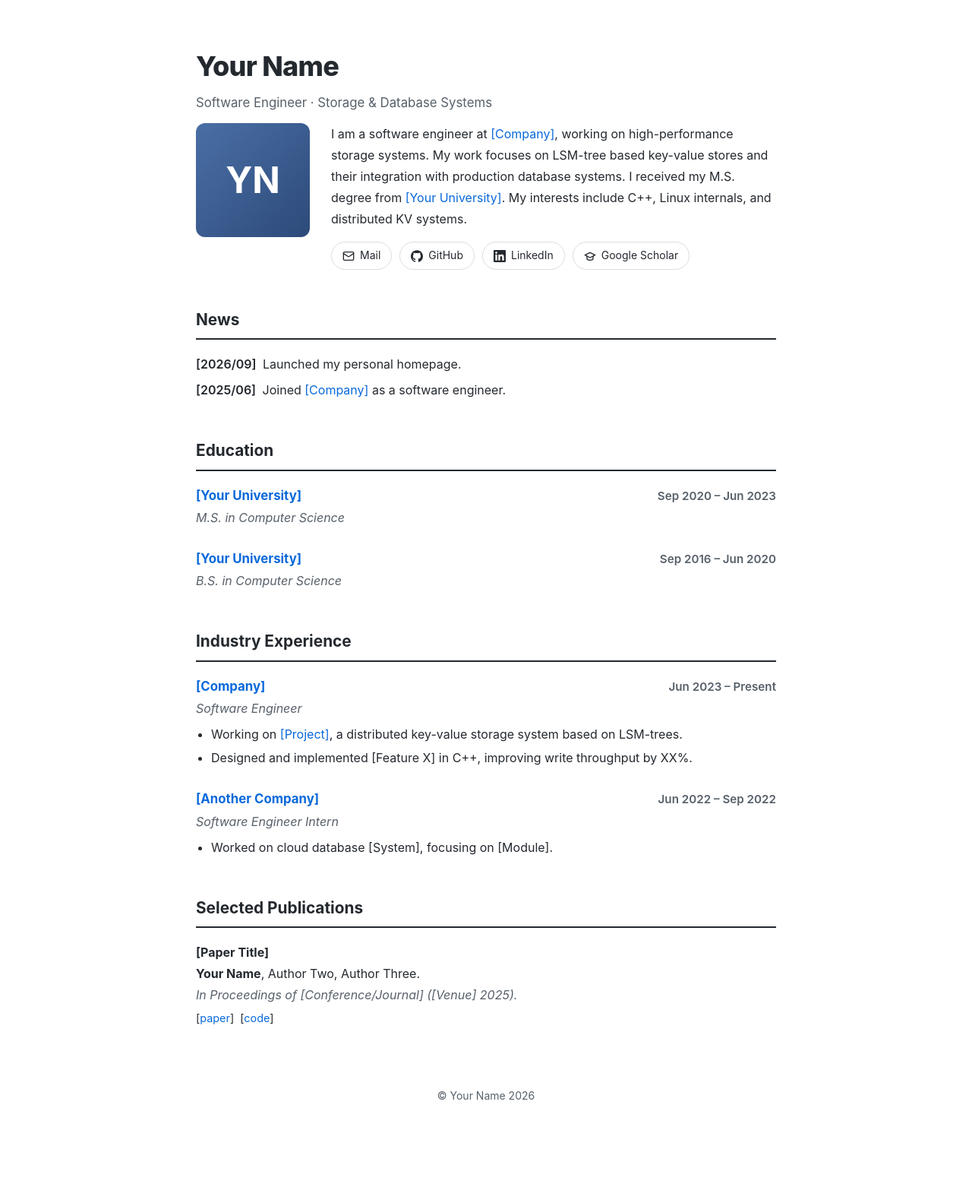
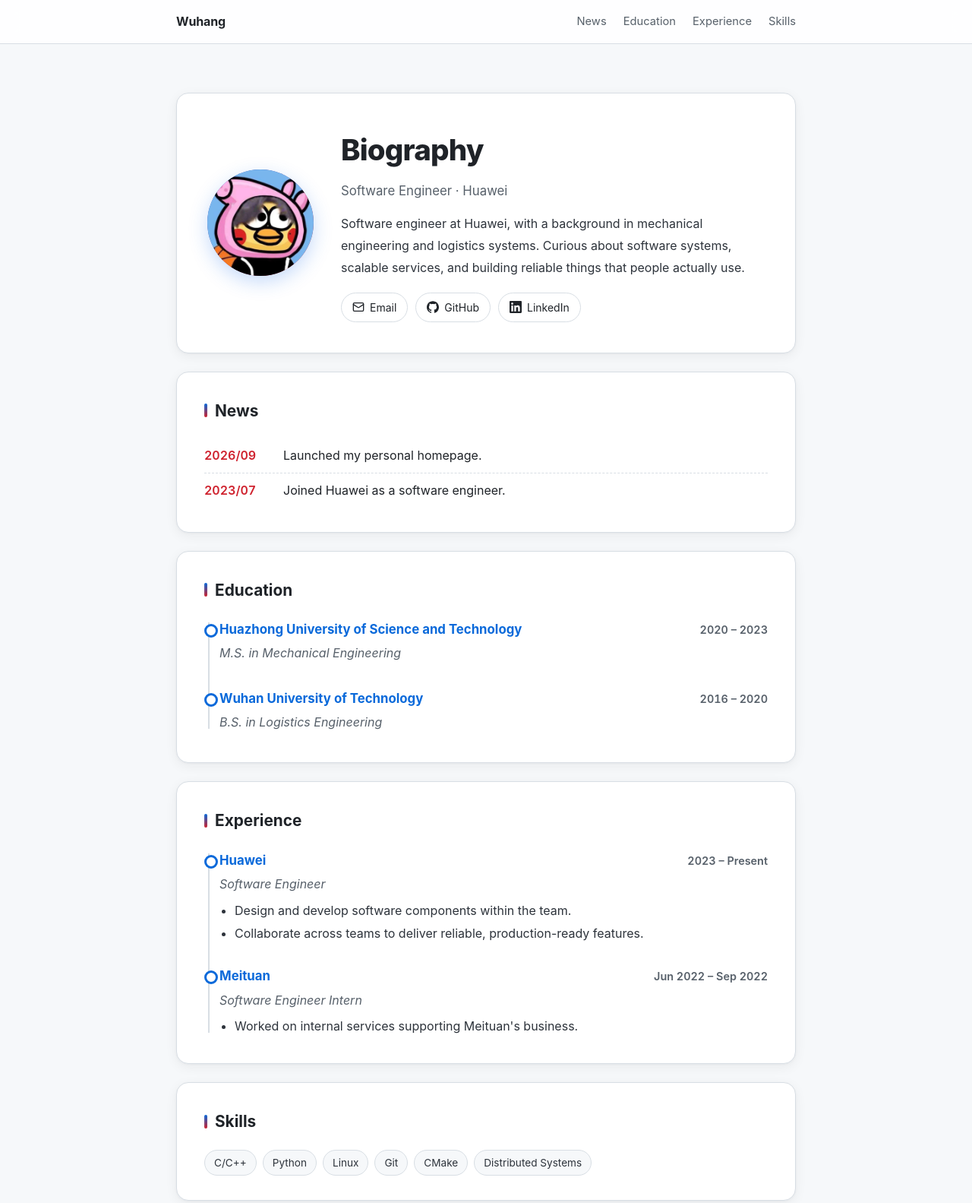
Before and after one commit to Wuuhang/wuuhang.github.io, a plain HTML site: page index.html in a window 1280 px wide. Shown: the top 1583 px of the page at 76% size. Before the commit the page ends 1503 px from the top, so only its background shows below. Drawn offline with Linux system fonts and the light colour scheme.

Commit message:
Initial homepage

```diff
--- a/index.html
+++ b/index.html
@@ -3,120 +3,190 @@
 <head>
 <meta charset="UTF-8" />
 <meta name="viewport" content="width=device-width, initial-scale=1.0" />
-<!-- 【替换】浏览器标签页标题：改成你的名字 -->
-<title>Your Name</title>
+<title>Wuhang</title>
 <style>
   :root {
-    --text: #24292f;
+    --text: #1f2328;
     --muted: #57606a;
+    --soft: #6e7781;
     --link: #0969da;
+    --accent: #cf222e;
+    --bg: #ffffff;
+    --bg-soft: #f6f8fa;
     --border: #d8dee4;
+    --card: #ffffff;
+    --shadow: 0 1px 3px rgba(31, 35, 40, 0.04), 0 4px 16px rgba(31, 35, 40, 0.06);
   }
   * { margin: 0; padding: 0; box-sizing: border-box; }
+  html { scroll-behavior: smooth; }
   body {
     font-family: -apple-system, BlinkMacSystemFont, "Segoe UI", "Noto Sans",
       "PingFang SC", "Microsoft YaHei", Roboto, Helvetica, Arial, sans-serif;
     color: var(--text);
-    background: #fff;
+    background: var(--bg-soft);
     font-size: 16px;
-    line-height: 1.75;
+    line-height: 1.8;
     -webkit-font-smoothing: antialiased;
+    -moz-osx-font-smoothing: grayscale;
   }
-  .container { max-width: 820px; margin: 0 auto; padding: 56px 28px 48px; }
+  .container { max-width: 880px; margin: 0 auto; padding: 64px 32px 56px; }
+
+  /* ====== Top Nav ====== */
+  nav.top {
+    position: sticky; top: 0; z-index: 10;
+    background: rgba(255, 255, 255, 0.85);
+    backdrop-filter: saturate(180%) blur(12px);
+    -webkit-backdrop-filter: saturate(180%) blur(12px);
+    border-bottom: 1px solid var(--border);
+  }
+  nav.top .inner {
+    max-width: 880px; margin: 0 auto; padding: 14px 32px;
+    display: flex; justify-content: space-between; align-items: center;
+  }
+  nav.top .brand { font-weight: 700; letter-spacing: -0.01em; }
+  nav.top ul { list-style: none; display: flex; gap: 22px; font-size: 0.92rem; }
+  nav.top a { color: var(--muted); }
+  nav.top a:hover { color: var(--text); text-decoration: none; }
+
   a { color: var(--link); text-decoration: none; }
   a:hover { text-decoration: underline; }
 
-  h1 { font-size: 2.25rem; font-weight: 800; letter-spacing: -0.02em; }
-  .subtitle { color: var(--muted); font-size: 1.05rem; margin-top: 2px; }
-
-  h2 {
-    font-size: 1.3rem;
-    font-weight: 700;
-    margin: 48px 0 18px;
-    padding-bottom: 6px;
-    border-bottom: 2px solid var(--text);
+  /* ====== Hero ====== */
+  .hero {
+    display: flex; gap: 36px; align-items: center;
+    background: var(--card); border: 1px solid var(--border);
+    border-radius: 16px; padding: 40px;
+    box-shadow: var(--shadow);
   }
-
-  /* Biography：头像 + 简介 */
-  .bio { display: flex; gap: 28px; align-items: flex-start; margin-top: 12px; }
   .avatar {
-    flex: 0 0 150px;
-    height: 150px;
-    border-radius: 12px;
-    background: linear-gradient(135deg, #4a6fa5 0%, #2d4a7a 100%);
-    color: #fff;
-    font-size: 3rem;
-    font-weight: 700;
-    display: flex;
-    align-items: center;
-    justify-content: center;
+    flex: 0 0 140px; width: 140px; height: 140px;
+    border-radius: 50%;
+    object-fit: cover;
+    background: linear-gradient(135deg, #1f6feb 0%, #cf222e 100%);
+    color: #fff; font-size: 2.6rem; font-weight: 700;
+    display: flex; align-items: center; justify-content: center;
+    box-shadow: 0 8px 24px rgba(31, 111, 235, 0.25);
     user-select: none;
   }
-  .bio-text p { margin-bottom: 16px; }
-  .contact { display: flex; flex-wrap: wrap; gap: 10px; }
+  .hero h1 {
+    font-size: 2.4rem; font-weight: 800; letter-spacing: -0.02em;
+    display: flex; align-items: center; gap: 10px;
+  }
+  .hero h1 .dot {
+    width: 10px; height: 10px; border-radius: 50%;
+    background: var(--accent);
+    display: inline-block; box-shadow: 0 0 0 4px rgba(207, 34, 46, 0.15);
+  }
+  .hero .role { color: var(--muted); font-size: 1.05rem; margin-top: 4px; }
+  .hero .intro { margin-top: 14px; color: #2d333b; }
+
+  .contact { display: flex; flex-wrap: wrap; gap: 10px; margin-top: 18px; }
   .contact .btn {
     display: inline-flex; align-items: center; gap: 7px;
     border: 1px solid var(--border); border-radius: 999px;
-    padding: 5px 14px; font-size: 0.875rem; color: var(--text);
+    padding: 6px 14px; font-size: 0.875rem; color: var(--text);
+    background: var(--bg); transition: all .15s ease;
   }
-  .contact .btn:hover { border-color: var(--link); color: var(--link); text-decoration: none; }
+  .contact .btn:hover { border-color: var(--link); color: var(--link); text-decoration: none; transform: translateY(-1px); }
   .contact .btn svg { width: 16px; height: 16px; flex-shrink: 0; }
 
+  /* ====== Section Card ====== */
+  section.card {
+    background: var(--card); border: 1px solid var(--border);
+    border-radius: 16px; padding: 32px 36px;
+    box-shadow: var(--shadow); margin-top: 24px;
+  }
+  h2 {
+    font-size: 1.3rem; font-weight: 700; margin-bottom: 18px;
+    display: flex; align-items: center; gap: 10px;
+  }
+  h2::before {
+    content: ""; width: 4px; height: 18px; border-radius: 2px;
+    background: linear-gradient(180deg, var(--link), var(--accent));
+  }
+
   .news { list-style: none; }
-  .news li { margin: 6px 0; }
-  .news .date { font-weight: 600; margin-right: 4px; }
+  .news li {
+    padding: 8px 0; border-bottom: 1px dashed var(--border);
+    display: flex; gap: 16px;
+  }
+  .news li:last-child { border-bottom: none; }
+  .news .date {
+    flex: 0 0 88px; font-weight: 600; color: var(--accent);
+    font-variant-numeric: tabular-nums;
+  }
 
-  /* Education / Experience 条目 */
-  .item { margin-bottom: 26px; }
-  .row { display: flex; justify-content: space-between; align-items: baseline; gap: 12px; flex-wrap: wrap; }
-  .row .org { font-weight: 700; font-size: 1.05rem; }
-  .row .time { color: var(--muted); font-weight: 600; font-size: 0.95rem; white-space: nowrap; }
-  .role { font-style: italic; color: var(--muted); }
-  .bullets { margin: 6px 0 0 20px; }
-  .bullets li { margin: 3px 0; }
+  /* ====== Timeline ====== */
+  .timeline { position: relative; padding-left: 20px; }
+  .timeline::before {
+    content: ""; position: absolute; left: 5px; top: 6px; bottom: 6px;
+    width: 2px; background: var(--border);
+  }
+  .tl-item { position: relative; padding-bottom: 24px; }
+  .tl-item:last-child { padding-bottom: 0; }
+  .tl-item::before {
+    content: ""; position: absolute; left: -20px; top: 8px;
+    width: 12px; height: 12px; border-radius: 50%;
+    background: var(--bg); border: 3px solid var(--link);
+  }
+  .tl-row { display: flex; justify-content: space-between; align-items: baseline; gap: 12px; flex-wrap: wrap; }
+  .tl-org { font-weight: 700; font-size: 1.05rem; }
+  .tl-time { color: var(--muted); font-weight: 600; font-size: 0.9rem; white-space: nowrap; font-variant-numeric: tabular-nums; }
+  .tl-role { font-style: italic; color: var(--muted); margin: 2px 0 6px; }
+  .bullets { margin: 6px 0 0 20px; color: #2d333b; }
+  .bullets li { margin: 2px 0; }
 
-  /* Publications */
-  .pub { padding: 14px 0; border-top: 1px solid var(--border); }
-  .pubs .pub:first-child { border-top: none; padding-top: 0; }
-  .pub-title { font-weight: 700; }
-  .pub-venue { font-style: italic; color: var(--muted); }
-  .pub-links { margin-top: 4px; font-size: 0.9rem; }
+  /* ====== Skills ====== */
+  .skills { display: flex; flex-wrap: wrap; gap: 8px; }
+  .skills .tag {
+    background: var(--bg-soft); border: 1px solid var(--border);
+    border-radius: 999px; padding: 4px 12px; font-size: 0.85rem; color: #2d333b;
+  }
 
-  footer { margin-top: 64px; text-align: center; color: var(--muted); font-size: 0.875rem; }
+  footer { margin-top: 48px; text-align: center; color: var(--soft); font-size: 0.85rem; }
 
-  @media (max-width: 640px) {
-    .bio { flex-direction: column; align-items: center; }
+  @media (max-width: 720px) {
+    .container { padding: 32px 16px; }
+    .hero { flex-direction: column; padding: 28px; text-align: center; }
+    .hero h1 { justify-content: center; }
+    .contact { justify-content: center; }
+    section.card { padding: 24px 20px; }
+    .news li { flex-direction: column; gap: 2px; }
+    .news .date { flex: none; }
+    nav.top ul { display: none; }
   }
 </style>
 </head>
 <body>
+
+<nav class="top">
+  <div class="inner">
+    <div class="brand">Wuhang</div>
+    <ul>
+      <li><a href="#news">News</a></li>
+      <li><a href="#education">Education</a></li>
+      <li><a href="#experience">Experience</a></li>
+      <li><a href="#skills">Skills</a></li>
+    </ul>
+  </div>
+</nav>
+
 <div class="container">
 
-  <!-- 【替换】你的名字和一句话职位介绍 -->
-  <header>
-    <h1>Your Name</h1>
-    <p class="subtitle">Software Engineer · Storage &amp; Database Systems</p>
-  </header>
-
-  <section class="bio">
-    <!-- 占位头像（名字首字母）。想用真实照片：把 avatar.jpg 放到本文件同目录，
-         然后把下面的 div 替换为：
-         <img class="avatar" src="avatar.jpg" alt="Your Name" /> -->
-    <div class="avatar">YN</div>
-    <div class="bio-text">
-      <!-- 【替换】个人简介：写清你在哪、做什么、方向和兴趣 -->
-      <p>
-        I am a software engineer at <a href="#">[Company]</a>, working on
-        high-performance storage systems. My work focuses on LSM-tree based
-        key-value stores and their integration with production database systems.
-        I received my M.S. degree from <a href="#">[Your University]</a>.
-        My interests include C++, Linux internals, and distributed KV systems.
+  <section class="hero">
+    <img class="avatar" src="head.jpg" alt="Wuhang" />
+    <div>
+      <h1>Biography</h1>
+      <p class="role">Software Engineer · Huawei</p>
+      <p class="intro">
+        Software engineer at Huawei, with a background in mechanical engineering and
+        logistics systems. Curious about software systems, scalable services, and
+        building reliable things that people actually use.
       </p>
-      <!-- 【替换】联系方式：邮箱地址和各主页链接 -->
       <div class="contact">
         <a class="btn" href="mailto:your.email@example.com">
           <svg viewBox="0 0 24 24" fill="none" stroke="currentColor" stroke-width="2" stroke-linecap="round" stroke-linejoin="round"><rect x="2" y="4" width="20" height="16" rx="2"/><path d="m22 7-8.97 5.7a1.94 1.94 0 0 1-2.06 0L2 7"/></svg>
-          Mail
+          Email
         </a>
         <a class="btn" href="https://github.com/yourname">
           <svg viewBox="0 0 24 24" fill="currentColor"><path d="M12 .297c-6.63 0-12 5.373-12 12 0 5.303 3.438 9.8 8.205 11.385.6.113.82-.258.82-.577 0-.285-.01-1.04-.015-2.04-3.338.724-4.042-1.61-4.042-1.61C4.422 18.07 3.633 17.7 3.633 17.7c-1.087-.744.084-.729.084-.729 1.205.084 1.838 1.236 1.838 1.236 1.07 1.835 2.809 1.305 3.495.998.108-.776.417-1.305.76-1.605-2.665-.3-5.466-1.332-5.466-5.93 0-1.31.465-2.38 1.235-3.22-.135-.303-.54-1.523.105-3.176 0 0 1.005-.322 3.3 1.23.96-.267 1.98-.399 3-.405 1.02.006 2.04.138 3 .405 2.28-1.552 3.285-1.23 3.285-1.23.645 1.653.24 2.873.12 3.176.765.84 1.23 1.91 1.23 3.22 0 4.61-2.805 5.625-5.475 5.92.42.36.81 1.096.81 2.22 0 1.606-.015 2.896-.015 3.286 0 .315.21.69.825.57C20.565 22.092 24 17.592 24 12.297c0-6.627-5.373-12-12-12"/></svg>
@@ -126,89 +196,78 @@
           <svg viewBox="0 0 24 24" fill="currentColor"><path d="M20.447 20.452h-3.554v-5.569c0-1.328-.027-3.037-1.852-3.037-1.853 0-2.136 1.445-2.136 2.939v5.667H9.351V9h3.414v1.561h.046c.477-.9 1.637-1.85 3.37-1.85 3.601 0 4.267 2.37 4.267 5.455v6.286zM5.337 7.433c-1.144 0-2.063-.926-2.063-2.065 0-1.138.92-2.063 2.063-2.063 1.14 0 2.064.925 2.064 2.063 0 1.139-.925 2.065-2.064 2.065zm1.782 13.019H3.555V9h3.564v11.452zM22.225 0H1.771C.792 0 0 .774 0 1.729v20.542C0 23.227.792 24 1.771 24h20.451C23.2 24 24 23.227 24 22.271V1.729C24 .774 23.2 0 22.225 0z"/></svg>
           LinkedIn
         </a>
-        <a class="btn" href="https://scholar.google.com/">
-          <svg viewBox="0 0 24 24" fill="none" stroke="currentColor" stroke-width="2" stroke-linecap="round" stroke-linejoin="round"><path d="M22 10 12 5 2 10l10 5 10-5z"/><path d="M6 12.5V17c0 1.66 2.69 3 6 3s6-1.34 6-3v-4.5"/></svg>
-          Google Scholar
-        </a>
       </div>
     </div>
   </section>
 
+  <section class="card" id="news">
     <h2>News</h2>
     <ul class="news">
-    <!-- 【替换】按时间倒序，最新的放最上面 -->
-    <li><span class="date">[2026/09]</span> Launched my personal homepage.</li>
-    <li><span class="date">[2025/06]</span> Joined <a href="#">[Company]</a> as a software engineer.</li>
+      <li><span class="date">2026/09</span><span>Launched my personal homepage.</span></li>
+      <li><span class="date">2023/07</span><span>Joined Huawei as a software engineer.</span></li>
     </ul>
+  </section>
 
+  <section class="card" id="education">
     <h2>Education</h2>
-  <!-- 【替换】教育经历，可增删条目 -->
-  <div class="item">
-    <div class="row">
-      <a class="org" href="#">[Your University]</a>
-      <span class="time">Sep 2020 – Jun 2023</span>
+    <div class="timeline">
+      <div class="tl-item">
+        <div class="tl-row">
+          <a class="tl-org" href="https://www.hust.edu.cn/">Huazhong University of Science and Technology</a>
+          <span class="tl-time">2020 – 2023</span>
         </div>
-    <div class="role">M.S. in Computer Science</div>
+        <div class="tl-role">M.S. in Mechanical Engineering</div>
       </div>
-  <div class="item">
-    <div class="row">
-      <a class="org" href="#">[Your University]</a>
-      <span class="time">Sep 2016 – Jun 2020</span>
+      <div class="tl-item">
+        <div class="tl-row">
+          <a class="tl-org" href="https://www.whut.edu.cn/">Wuhan University of Technology</a>
+          <span class="tl-time">2016 – 2020</span>
         </div>
-    <div class="role">B.S. in Computer Science</div>
+        <div class="tl-role">B.S. in Logistics Engineering</div>
       </div>
+    </div>
+  </section>
 
-  <h2>Industry Experience</h2>
-  <!-- 【替换】工作经历：公司 + 时间 + 职位 + 做了什么（bullet 可省略） -->
-  <div class="item">
-    <div class="row">
-      <a class="org" href="#">[Company]</a>
-      <span class="time">Jun 2023 – Present</span>
+  <section class="card" id="experience">
+    <h2>Experience</h2>
+    <div class="timeline">
+      <div class="tl-item">
+        <div class="tl-row">
+          <a class="tl-org" href="https://www.huawei.com/">Huawei</a>
+          <span class="tl-time">2023 – Present</span>
         </div>
-    <div class="role">Software Engineer</div>
+        <div class="tl-role">Software Engineer</div>
         <ul class="bullets">
-      <li>Working on <a href="#">[Project]</a>, a distributed key-value storage system based on LSM-trees.</li>
-      <li>Designed and implemented [Feature X] in C++, improving write throughput by XX%.</li>
+          <li>Design and develop software components within the team.</li>
+          <li>Collaborate across teams to deliver reliable, production-ready features.</li>
         </ul>
       </div>
-  <div class="item">
-    <div class="row">
-      <a class="org" href="#">[Another Company]</a>
-      <span class="time">Jun 2022 – Sep 2022</span>
+      <div class="tl-item">
+        <div class="tl-row">
+          <a class="tl-org" href="https://about.meituan.com/">Meituan</a>
+          <span class="tl-time">Jun 2022 – Sep 2022</span>
         </div>
-    <div class="role">Software Engineer Intern</div>
+        <div class="tl-role">Software Engineer Intern</div>
         <ul class="bullets">
-      <li>Worked on cloud database [System], focusing on [Module].</li>
+          <li>Worked on internal services supporting Meituan's business.</li>
         </ul>
       </div>
+    </div>
+  </section>
 
-  <h2>Selected Publications</h2>
-  <div class="pubs">
-    <!-- 【替换】论文条目：标题 + 作者（自己的名字加粗）+ 会议/期刊 + 链接 -->
-    <div class="pub">
-      <div class="pub-title">[Paper Title]</div>
-      <div class="pub-authors"><strong>Your Name</strong>, Author Two, Author Three.</div>
-      <div class="pub-venue">In Proceedings of [Conference/Journal] ([Venue] 2025).</div>
-      <div class="pub-links">
-        [<a href="#">paper</a>]&nbsp; [<a href="#">code</a>]
+  <section class="card" id="skills">
+    <h2>Skills</h2>
+    <div class="skills">
+      <span class="tag">C/C++</span>
+      <span class="tag">Python</span>
+      <span class="tag">Linux</span>
+      <span class="tag">Git</span>
+      <span class="tag">CMake</span>
+      <span class="tag">Distributed Systems</span>
     </div>
-    </div>
-  </div>
+  </section>
 
-  <!-- 可选板块：如果需要演讲/学术服务，取消下面注释并填内容；不需要就整段删除
-  <h2>Invited Talks</h2>
-  <ul class="news">
-    <li><span class="date">[2025]</span> [Talk Title], <em>[Event]</em>, [City], [Year]. [<a href="#">video</a>]</li>
-  </ul>
-
-  <h2>Service</h2>
-  <ul class="news">
-    <li><span class="date">[Reviewer]</span> [Conference/Journal], [Year].</li>
-  </ul>
-  -->
-
-  <!-- 【替换】页脚名字 -->
-  <footer>© Your Name 2026</footer>
+  <footer>© Wuhang 2026 · Built with care</footer>
 </div>
 </body>
 </html>
```
Also changed, not shown: head.jpg (added), 1 other file. Lines whose indentation alone changed are shown as unchanged.
